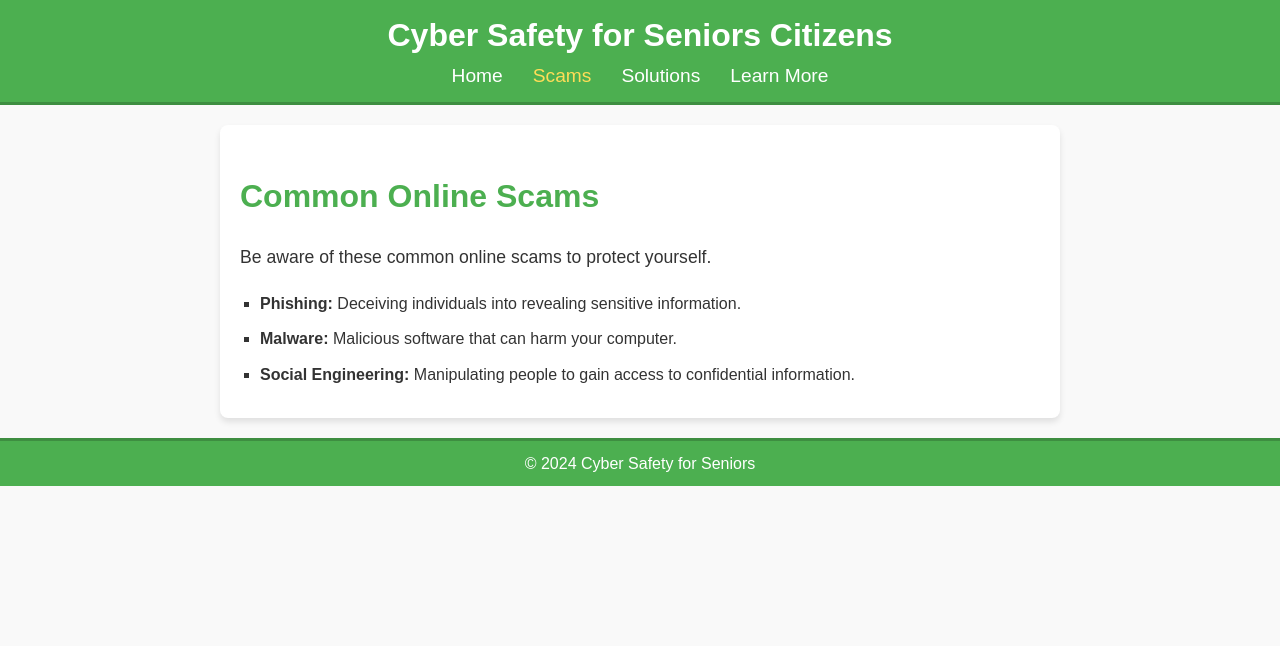
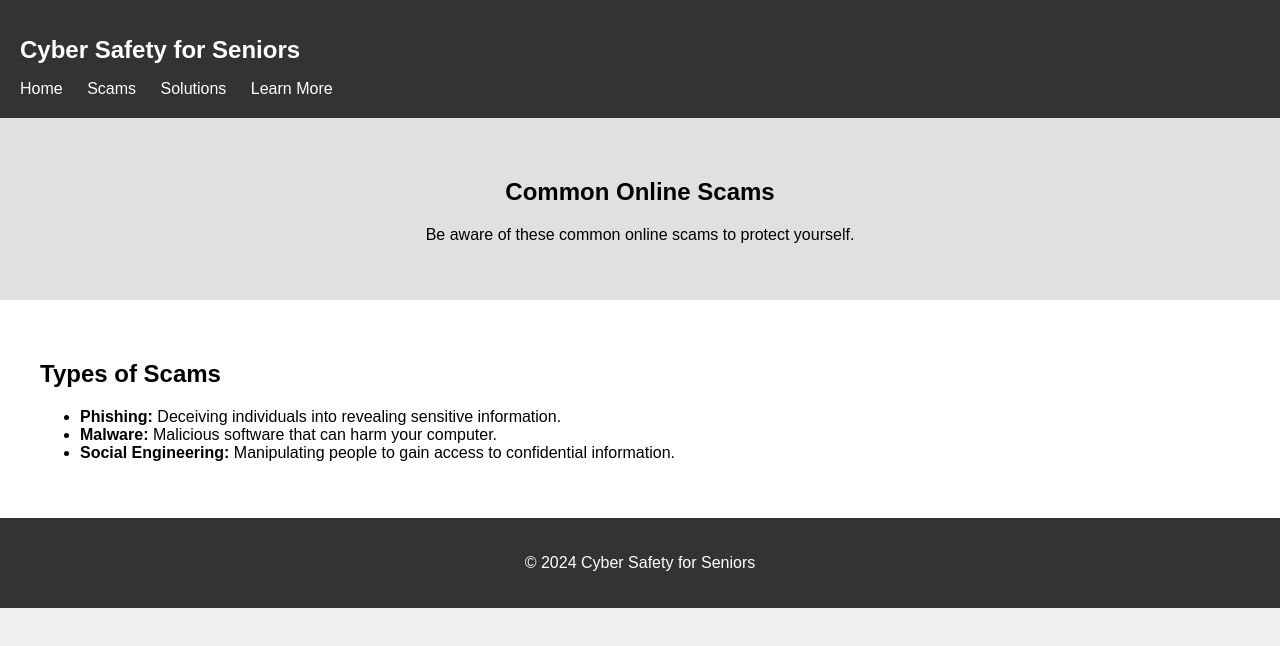
Before and after one commit to Ajayrx/Cyber-Scam, a plain HTML site: page scams.html in a window 1280 px wide. Drawn offline with Linux system fonts and the light colour scheme.

Commit message:
Update scams.html

```diff
--- a/scams.html
+++ b/scams.html
@@ -4,11 +4,11 @@
     <meta charset="UTF-8">
     <meta name="viewport" content="width=device-width, initial-scale=1.0">
     <title>Scams</title>
-    <link rel="stylesheet" href="scams.css"> <!-- Link to the new CSS file -->
+    <link rel="stylesheet" href="style.css"> <!-- Reuse the style.css file -->
 </head>
 <body>
     <header>
-        <h1 class="logo">Cyber Safety for Seniors Citizens</h1>
+        <h1 class="logo">Cyber Safety for Seniors</h1>
         <nav>
             <ul>
                 <li><a href="index.html">Home</a></li>
@@ -20,9 +20,13 @@
     </header>
 
     <main>
+        <section class="hero">
+            <h2>Common Online Scams</h2>
+            <p>Be aware of these common online scams to protect yourself.</p>
+        </section>
+
         <section class="content">
-            <h1>Common Online Scams</h1>
-            <p>Be aware of these common online scams to protect yourself.</p>
+            <h2>Types of Scams</h2>
             <ul>
                 <li><strong>Phishing:</strong> Deceiving individuals into revealing sensitive information.</li>
                 <li><strong>Malware:</strong> Malicious software that can harm your computer.</li>
```
